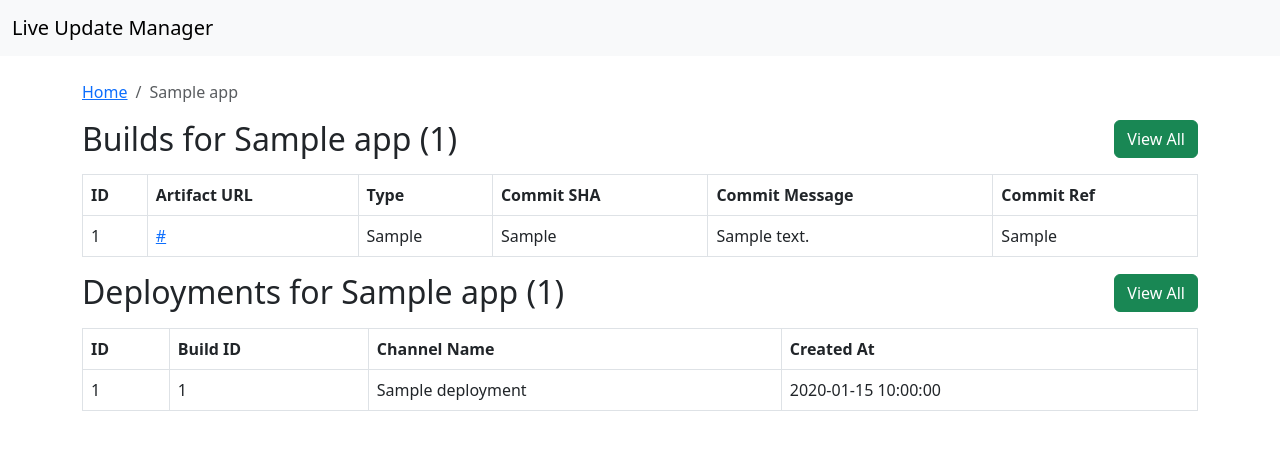
After one commit to jon-ionic/custom-live-updates-backend-example, a Flask app: page /ui/apps/1 in a window 1280 px wide. The commit adds this page. Shown: the top 450 px of the page. Run offline with Flask 3, Linux system fonts and the light colour scheme; tables that the repository leaves empty hold one stand-in row (values such as "Sample post").

Commit message:
ui improvements

```diff
--- a/app.py
+++ b/app.py
@@ -434,6 +434,41 @@ def ui_apps():
     return render_template("apps.html", apps=apps)
 
 
+@app.route("/ui/apps/<app_id>", methods=["GET", "POST"])
+def ui_app(app_id):
+    app_obj = App.query.get(app_id)
+    if not app_obj:
+        return redirect("/ui/apps")
+    if request.method == "POST":
+        artifact_url = request.form.get("artifact_url")
+        artifact_type = request.form.get("artifact_type")
+        commit_sha = request.form.get("commit_sha")
+        commit_message = request.form.get("commit_message")
+        commit_ref = request.form.get("commit_ref")
+        if all([artifact_url, artifact_type, commit_sha, commit_message, commit_ref]):
+            new_build = Build(
+                app_id=app_id,
+                artifact_url=artifact_url,
+                artifact_type=artifact_type,
+                snapshot_id=str(uuid.uuid4()),
+                commit_sha=commit_sha,
+                commit_message=commit_message,
+                commit_ref=commit_ref,
+            )
+            db.session.add(new_build)
+            db.session.commit()
+        return redirect(f"/ui/apps/{app_id}/builds")
+    builds = Build.query.filter_by(app_id=app_id).order_by(Build.id.desc()).limit(5).all()
+    deployments = (
+        Deployment.query.filter_by(app_id=app_id)
+        .order_by(Deployment.id.desc())
+        .join(Build)
+        .limit(5)
+        .all()
+    )
+    return render_template("app.html", app=app_obj, builds=builds, deployments=deployments)
+
+
 @app.route("/ui/apps/<app_id>/builds", methods=["GET", "POST"])
 def ui_builds(app_id):
     app_obj = App.query.get(app_id)
@@ -476,7 +511,9 @@ def ui_deployments(app_id):
             db.session.add(new_deployment)
             db.session.commit()
         return redirect(f"/ui/apps/{app_id}/deployments")
-    deployments = Deployment.query.filter_by(app_id=app_id).order_by(Deployment.id.desc()).all()
+    deployments = (
+        Deployment.query.filter_by(app_id=app_id).order_by(Deployment.id.desc()).join(Build).all()
+    )
     return render_template("deployments.html", app=app_obj, builds=builds, deployments=deployments)
 
 
--- a/models.py
+++ b/models.py
@@ -26,6 +26,7 @@ class Build(db.Model):
     commit_sha = db.Column(db.String(40), nullable=False)
     commit_message = db.Column(db.Text, nullable=False)
     commit_ref = db.Column(db.String(255), nullable=False)
+    created_at = db.Column(db.DateTime, nullable=False, default=datetime.utcnow)
 
     deployments = db.relationship("Deployment", backref="build", lazy=True)
 
--- /dev/null
+++ b/templates/app.html
@@ -0,0 +1,53 @@
+{% extends 'base.html' %}
+{% block content %}
+
+<nav aria-label="breadcrumb">
+    <ol class="breadcrumb">
+        <li class="breadcrumb-item"><a href="/ui/apps">Home</a></li>
+        <li class="breadcrumb-item active" aria-current="page">{{ app.name }}</li>
+    </ol>
+</nav>
+
+<div class="d-flex justify-content-between align-items-center mb-3">
+    <h2 class="mb-0">Builds for {{ app.name }} ({{ app.id }})</h2>
+    <a href="/ui/apps/{{ app.id }}/builds">
+        <button class="btn btn-success" >View All</button>
+    </a>
+</div>
+
+<table class="table table-bordered">
+    <thead><tr><th>ID</th><th>Artifact URL</th><th>Type</th><th>Commit SHA</th><th>Commit Message</th><th>Commit Ref</th></tr></thead>
+    <tbody>
+    {% for build in builds %}
+    <tr>
+        <td>{{ build.id }}</td>
+        <td><a href="{{ build.artifact_url }}" target="_blank">{{ build.artifact_url }}</a></td>
+        <td>{{ build.artifact_type }}</td>
+        <td>{{ build.commit_sha }}</td>
+        <td>{{ build.commit_message }}</td>
+        <td>{{ build.commit_ref }}</td>
+    </tr>
+    {% endfor %}
+    </tbody>
+</table>
+
+<div class="d-flex justify-content-between align-items-center mb-3">
+    <h2 class="mb-0">Deployments for {{ app.name }} ({{ app.id }})</h2>
+    <a href="/ui/apps/{{ app.id }}/deployments">
+        <button class="btn btn-success" >View All</button>
+    </a>
+</div>
+<table class="table table-bordered">
+    <thead><tr><th>ID</th><th>Build ID</th><th>Channel Name</th><th>Created At</th></tr></thead>
+    <tbody>
+    {% for deployment in deployments %}
+    <tr>
+        <td>{{ deployment.id }}</td>
+        <td>{{ deployment.build_id }}</td>
+        <td>{{ deployment.channel_name }}</td>
+        <td>{{ deployment.created_at.strftime('%Y-%m-%d %H:%M:%S') }}</td>
+    </tr>
+    {% endfor %}
+    </tbody>
+</table>
+{% endblock %}
--- a/templates/base.html
+++ b/templates/base.html
@@ -3,7 +3,7 @@
 <head>
     <meta charset="UTF-8">
     <meta name="viewport" content="width=device-width, initial-scale=1.0">
-    <title>Bring Your Own Appflow</title>
+    <title>Live Update Manager</title>
     <link href="https://cdn.jsdelivr.net/npm/bootstrap@5.3.0/dist/css/bootstrap.min.css" rel="stylesheet">
 </head>
 <body>
```
Also changed, not shown: templates/apps.html (+8 -2 lines), templates/builds.html (+10 -2 lines), templates/deployments.html (+11 -5 lines).
